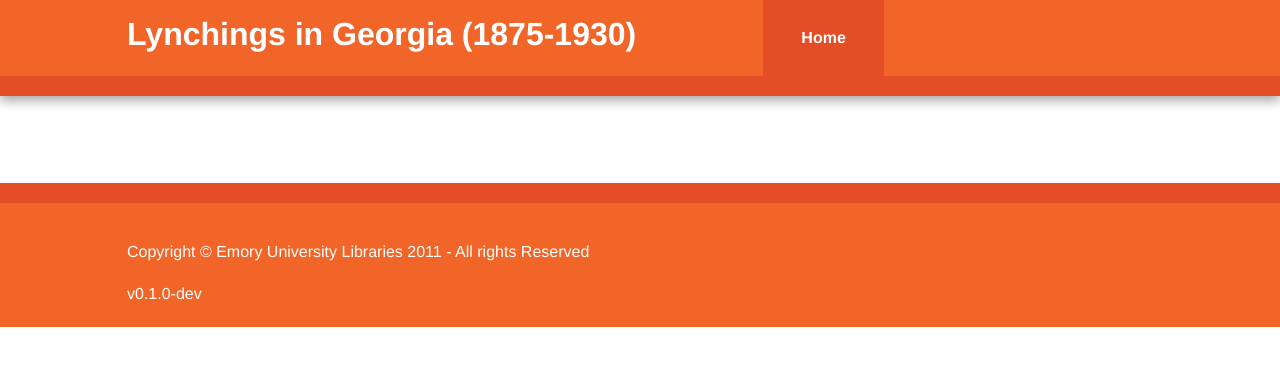
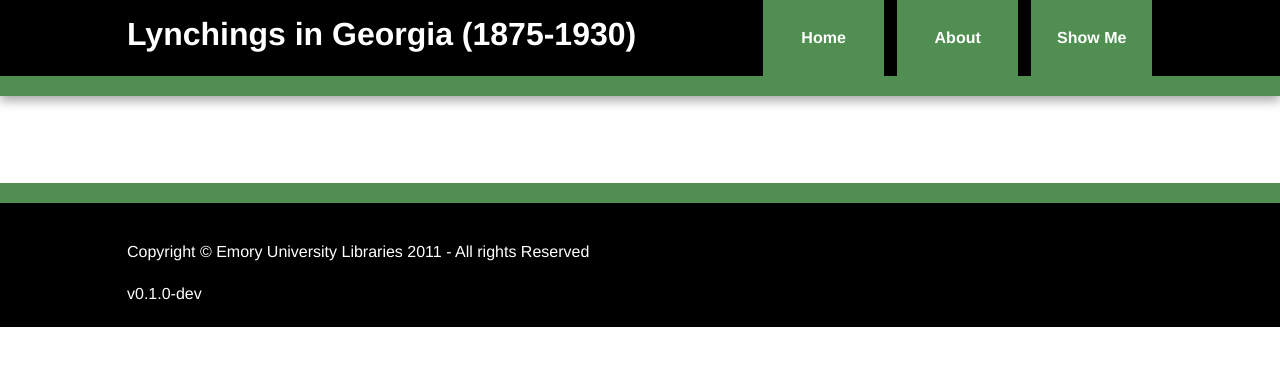
Before and after one commit to ecds-archives/georgia_lynchings, a Django app: template templates/page_base.html in a window 1280 px wide. Shown: the top 366 px of the page. Run offline with Django 3.2, Linux system fonts and the light colour scheme; the template is opened without the code that fills it, so the values that code supplies are empty; parts of the project's set-up code (start-up, migrations or seed data) failed here and were passed over; some libraries are stand-ins or nearby versions.

Commit message:
Changed a few style elements.

```diff
--- a/static/css/style.css
+++ b/static/css/style.css
@@ -13,20 +13,20 @@ body{ font:16px/26px Helvetica, Helvetica Neue, Arial; }
     ALL: Orange Theme
    =================== */
 
-#header-container{ border-bottom: 20px solid #e44d26; }
-#footer-container{ border-top:    20px solid #e44d26; }
-#main aside      { border-top:    20px solid #e44d26; }
+#header-container{ border-bottom: 20px solid #508e52; }
+#footer-container{ border-top:    20px solid #508e52; }
+#main aside      { border-top:    20px solid #508e52; }
 
 #header-container,
 #footer-container,
 #main aside{
-	background:#f16529;
+	background:#000000;
 }
 
 #title{ color:white; }
 
-::-moz-selection { background: #f16529; color: #fff; text-shadow: none; }
-::selection      { background: #f16529; color: #fff; text-shadow: none; }
+::-moz-selection { background: #000000; color: #fff; text-shadow: none; }
+::selection      { background: #000000; color: #fff; text-shadow: none; }
 
 /* ==============
     MOBILE: Menu
@@ -37,7 +37,7 @@ nav a{
 	margin-bottom:10px;
 	padding:15px 0;
 
-	background:#e44d26;
+	background:#508e52;
 	color:white;
 
 	text-align:center;
@@ -160,8 +160,6 @@ nav a:hover{
    ============ */
 
 	#main article{
-		float:left;
-		width:57%;
 	}
 
 	#main aside{
--- a/templates/page_base.html
+++ b/templates/page_base.html
@@ -44,6 +44,8 @@
 			<nav>
 				<ul>
 					<li><a href="{% url home %}">Home</a></li>
+                    <li><a href="#">About</a></li>
+                    <li><a href="#">Show Me</a></li>
                     {% block navlinks %}{% endblock %}
 				</ul>
 			</nav>
@@ -52,6 +54,7 @@
 	<div id="main-container">
 		<div id="main" class="wrapper clearfix">
 			{% block messages %}{% endblock %}
+            {% block aside %}{% endblock %}
 			<article>
                 {% block content-header %}
 				<header>
@@ -69,7 +72,7 @@
 				{% block content-footer %}{% endblock %}
 			</article>
 
-            {% block aside %}{% endblock %}
+
 
 		</div> <!-- #main -->
 	</div> <!-- #main-container -->
```
